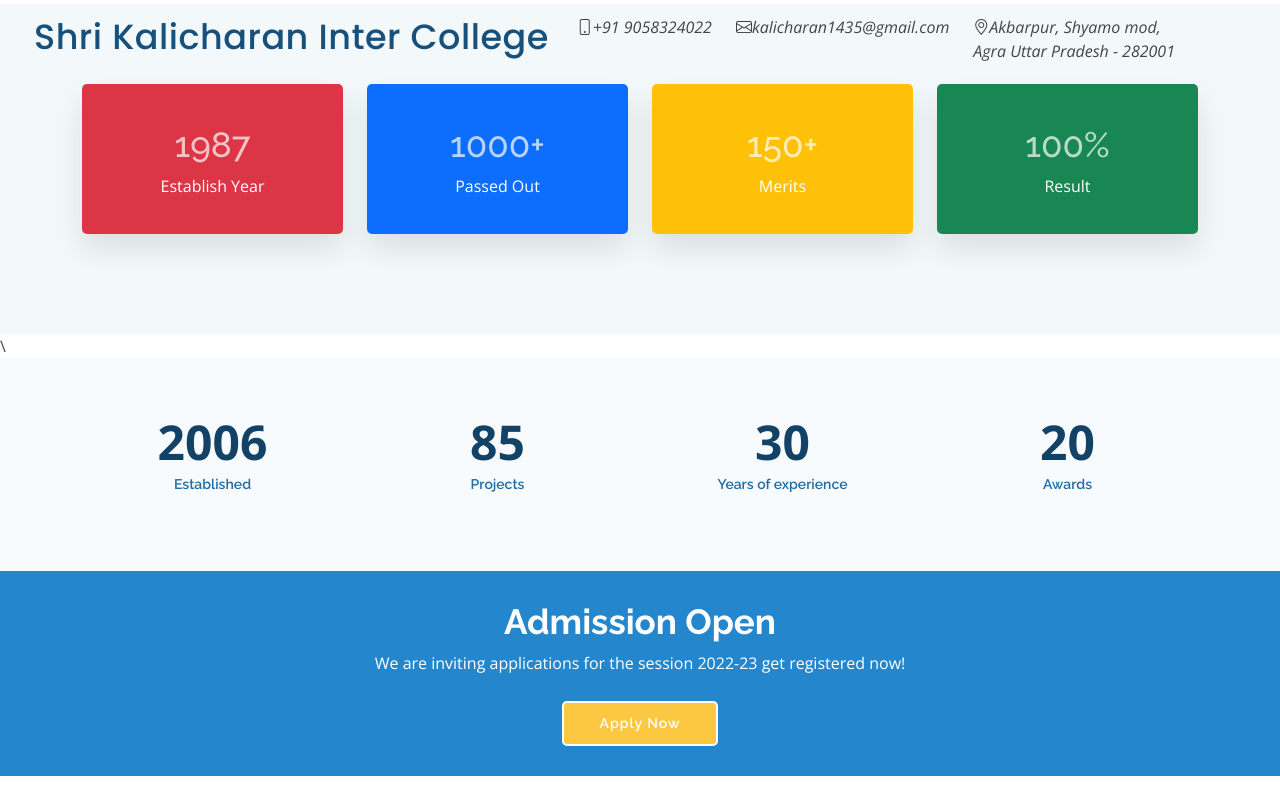
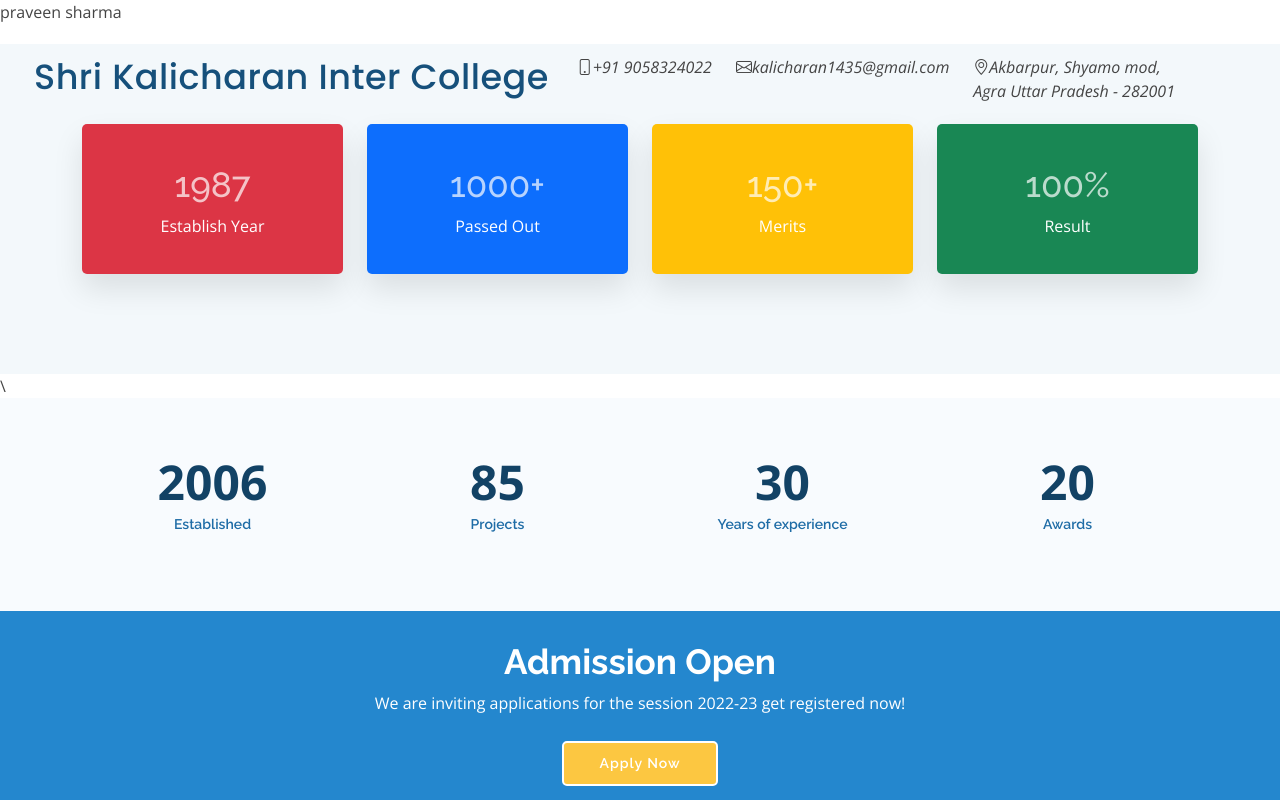
Before and after one commit to gaganrajput24/kalicharan, a plain HTML site: page index.html in a window 1280 px wide. Shown: the top 800 px of the page. Drawn offline with nearby package versions, Linux system fonts and the light colour scheme; a web font is replaced by a local one.

Commit message:
praveen
pa

```diff
--- a/index.html
+++ b/index.html
@@ -34,6 +34,7 @@
 </head>
 
 <body>
+	<div><p>praveen sharma</p></div>
   <header id="header" >
 	<div class="row">
 	<div class="col-lg-auto">
```
